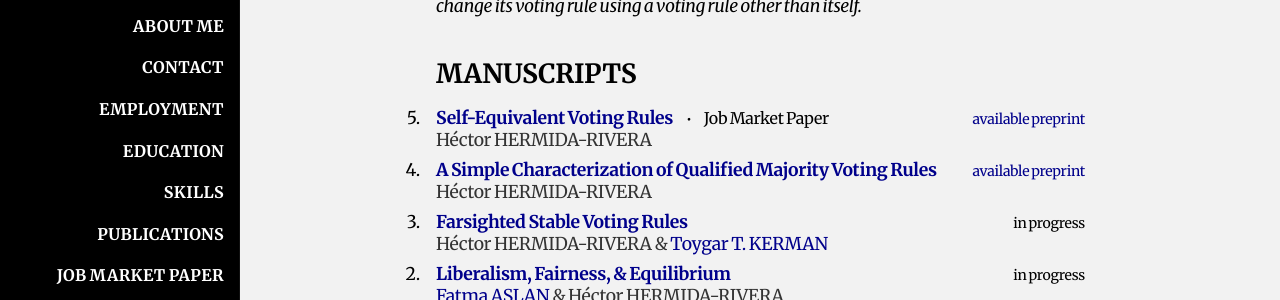
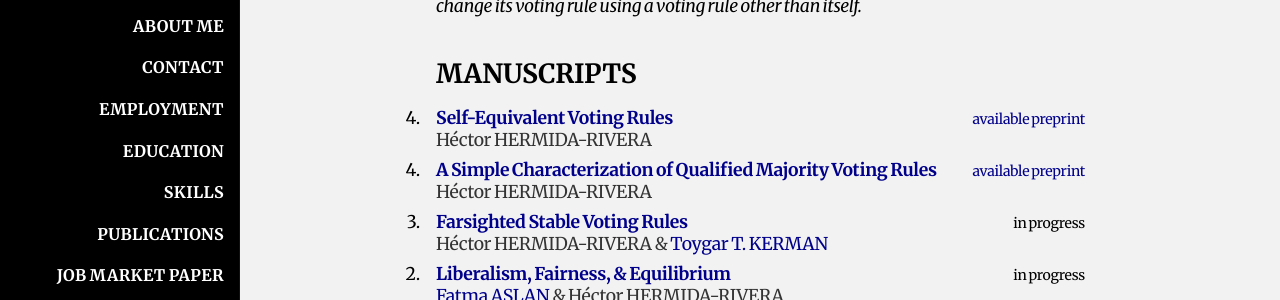
Before and after one commit to HectorHermidaRivera/hectorhermidarivera.github.io, a Jekyll site: the page built from index.md, in a window 1280 px wide and 900 px high, scrolled down 1706 px. Shown: the part 153-453 px from the top of the window. Built offline with Jekyll 4.4.1, drawn with Linux system fonts in a browser that asks for light colours; a style sheet for code colours, icons or effects is not loaded.

Commit message:
Update index.md

```diff
--- a/index.md
+++ b/index.md
@@ -168,26 +168,18 @@ title: Home
 
 <div class="two-column-2rows-container">
 
-<div class="two-column-2rows">
-  <div class="label">5.</div>
-  <div class="value">
-    <div class="top-row">
-      <span>
-        <b><a href="https://arxiv.org/abs/2506.15310">Self-Equivalent Voting Rules</a></b>
-        <span>
-          <span style="margin:10px;">•</span>
-          <span style="font-size: 16px !important; font-weight: normal !important;">Job Market Paper</span>
-        </span>
-      </span>
-      <span>
-        <a href="https://drive.google.com/file/d/13vZ7mZ95rlw0s_VvOVO176N9I3Qy2Mhe/view">available preprint</a>
-      </span>
-    </div>
-    <div class="second-row">
-      Héctor HERMIDA-RIVERA
+  <div class="two-column-2rows">
+    <div class="label">4.</div>
+    <div class="value">
+      <div class="top-row">
+        <span><b><a href="https://arxiv.org/abs/2506.15310">Self-Equivalent Voting Rules</a></b></span>
+        <span><a href="https://drive.google.com/file/d/13vZ7mZ95rlw0s_VvOVO176N9I3Qy2Mhe/view">available preprint</a></span>
+      </div>
+      <div class="second-row">
+        Héctor HERMIDA-RIVERA
+      </div>
     </div>
   </div>
-</div>
 
   <div class="two-column-2rows">
     <div class="label">4.</div>
```
